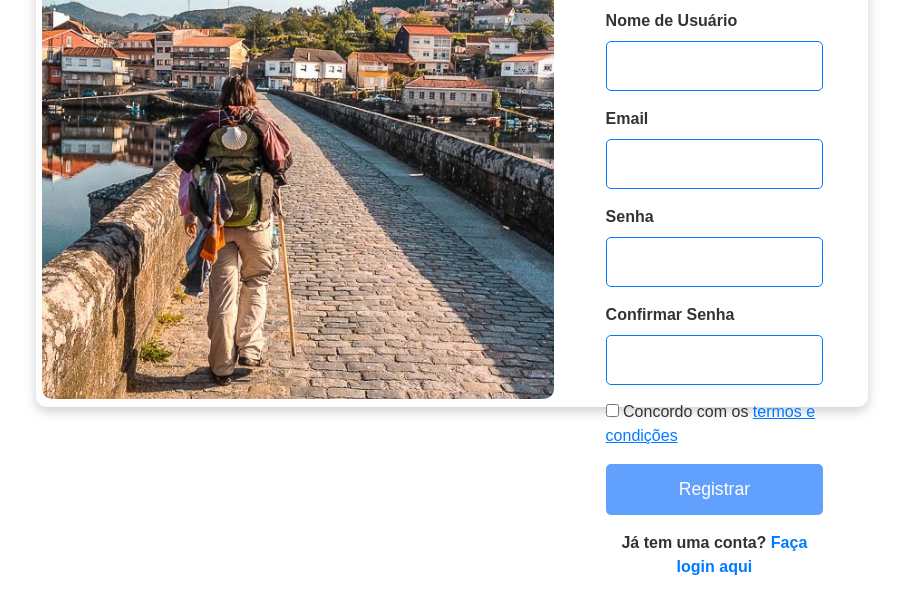
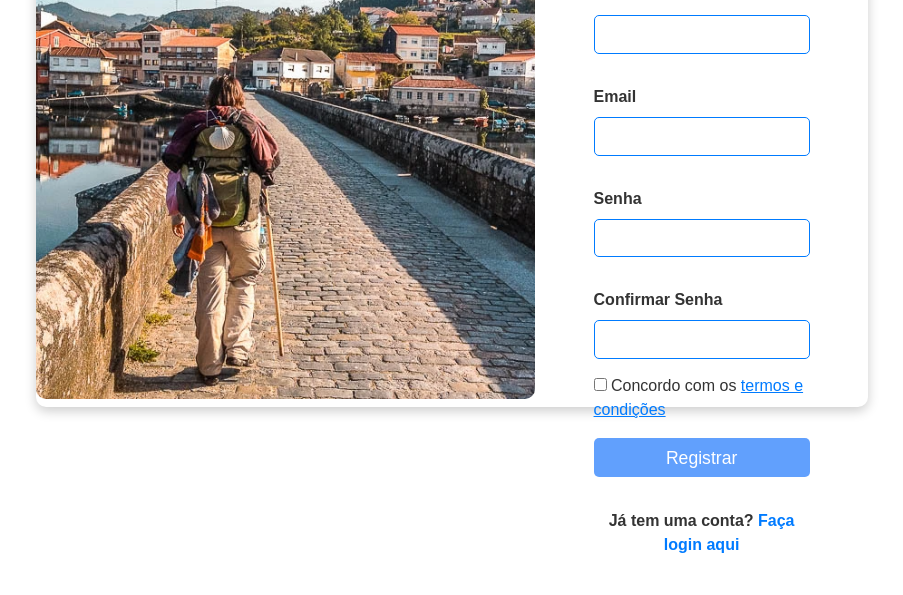
Before and after one commit to JoaoPreto1/projetoI, a plain HTML site: page frontend/register.html in a window 1280 px wide. Shown: the part 273-868 px from the top of the page, without its empty margins (188-1091 px from the left). After the commit the page ends 830 px from the top, so only its background shows below. Drawn offline with nearby package versions, Linux system fonts and the light colour scheme.

Commit message:
pequena mudança super importante

```diff
--- a/frontend/register.html
+++ b/frontend/register.html
@@ -38,16 +38,16 @@ body {
     border-radius: 8px;
     width: 20vw;
     height:45vh;
-    margin:0 3vw 0 0;
+    margin:0 6vw 12vh 0;
     padding: 0 0 0 3vw;
     display: flex;
     flex-direction: column;
     justify-content: space-between;
 }
-#loginForm{
+#registerForm{
     padding:2.7vh 1.56vw;
     width: 20vw;
-    height:52.5vh;
+    height:45vh;
     display: flex;
     flex-direction: column;
     justify-content: space-between;
@@ -83,7 +83,7 @@ input[type="password"] {
     border: 1px solid #007bff;
     border-radius: 5px;
     font-size: 1rem;
-    padding: 12px;
+    padding: .8vh .4vw;
     width: 100%;
     margin-bottom: 15px;
     transition: border-color 0.3s ease;
@@ -102,7 +102,7 @@ button[type="submit"] {
     background-color: #007bff;
     color: #fff;
     border: none;
-    padding: 12px;
+    padding: .8vh .4vw;
     border-radius: 5px;
     font-size: 1.1rem;
     width: 100%;
@@ -150,11 +150,10 @@ p a:hover {
         <div class="containerDoRegistar">
             <div class="containerDeImagemDeFundo"></div>
             <div class="container">
-
                 <form id="registerForm">
                     <h2 class="text-center mb-4">Criar Conta</h2>
                     <div class="mb-3">
-                        <label for="username" class="form-label" style="font-weight: bold;">Nome de Usuário</label>
+                        <label for="username" class="form-label" style="font-weight: bold;">Nome de Utilizador</label>
                         <input type="text" class="form-control" id="username" required>
                     </div>
 
@@ -171,7 +170,7 @@ p a:hover {
                     <div class="mb-3">
                         <label for="confirmPassword" class="form-label" style="font-weight: bold;">Confirmar Senha</label>
                         <input type="password" class="form-control" id="confirmPassword" required>
-                        <input type="checkbox" style="cursor: pointer;" id="TermosECondiçoes" value="accepted">  Concordo com os <a href="https://www.youtube.com/watch?v=xvFZjo5PgG0" style="color:#007bff;">termos e condições</a>
+                        <input type="checkbox" style="cursor: pointer;" id="TermosECondiçoes" value="accepted">  Concordo com os <a target="_blank" href="https://www.youtube.com/watch?v=xvFZjo5PgG0" style="color:#007bff;">termos e condições</a>
                     </div>
 
                     <button type="submit" class="btn btn-primary w-100" id="myRegisterBtn" disabled>Registrar</button>
@@ -179,7 +178,6 @@ p a:hover {
 
                     <p class="mt-3 text-center" style="font-weight: bold;">Já tem uma conta? <a href="login.html">Faça login aqui</a></p>
                 </form>
-
             </div>
         </div>
     </div>
```
